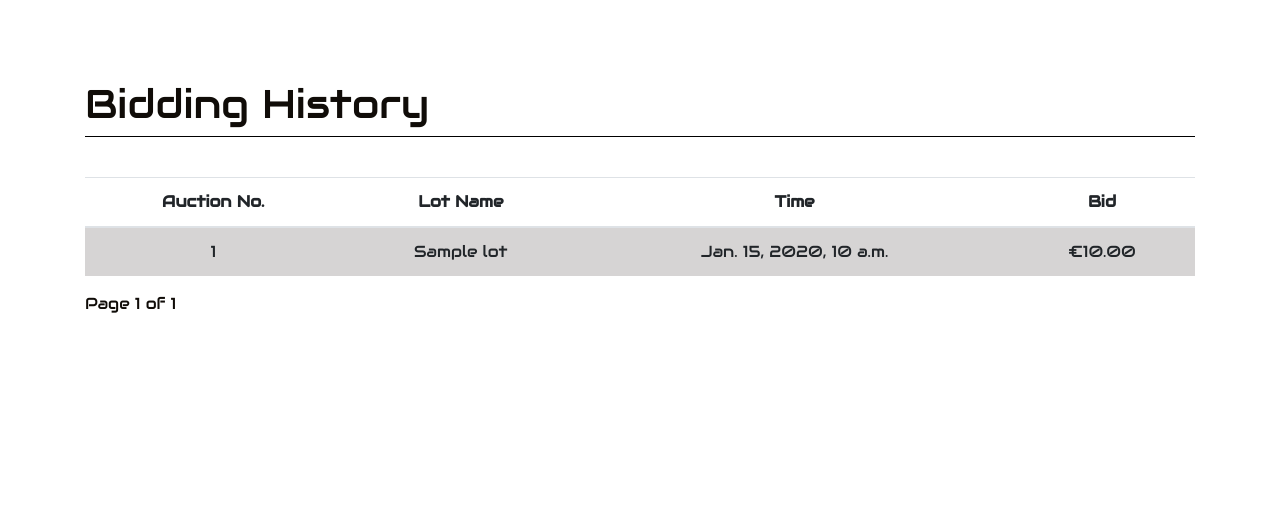
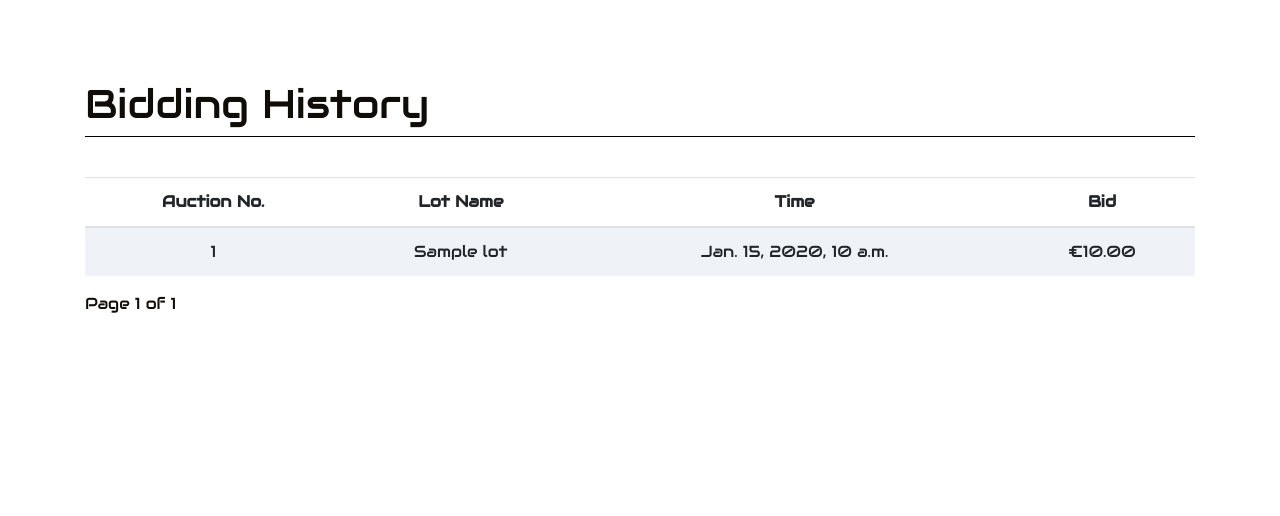
Before and after one commit to AnthonyNicklin/newage-auctions, a Django app: page /accounts/bid_history/ in a window 1280 px wide. Shown: the part 98-614 px from the top of the page. Run offline with Django 3.2, Linux system fonts and the light colour scheme; a user stored in the database is signed in; tables that the repository leaves empty hold one stand-in row (values such as "Sample post"); parts of the project's set-up code (start-up, migrations or seed data) failed here and were passed over; some libraries are stand-ins or nearby versions.

```diff
--- a/static/css/custom.css
+++ b/static/css/custom.css
@@ -44,7 +44,6 @@ a {
 }
 .trash-icon {
     color: #ffffff;
-    font-size: 3rem;
 }
 .bold {
     color: #100C08;
@@ -320,7 +319,7 @@ input {
 
 /*---------------------------------------------------------------- Bid history */
 .bid-item-1 {
-    background-color:#D6D4D4;
+    background-color:#eff3f7;
 }
 
 .bid-item-2 {
```
